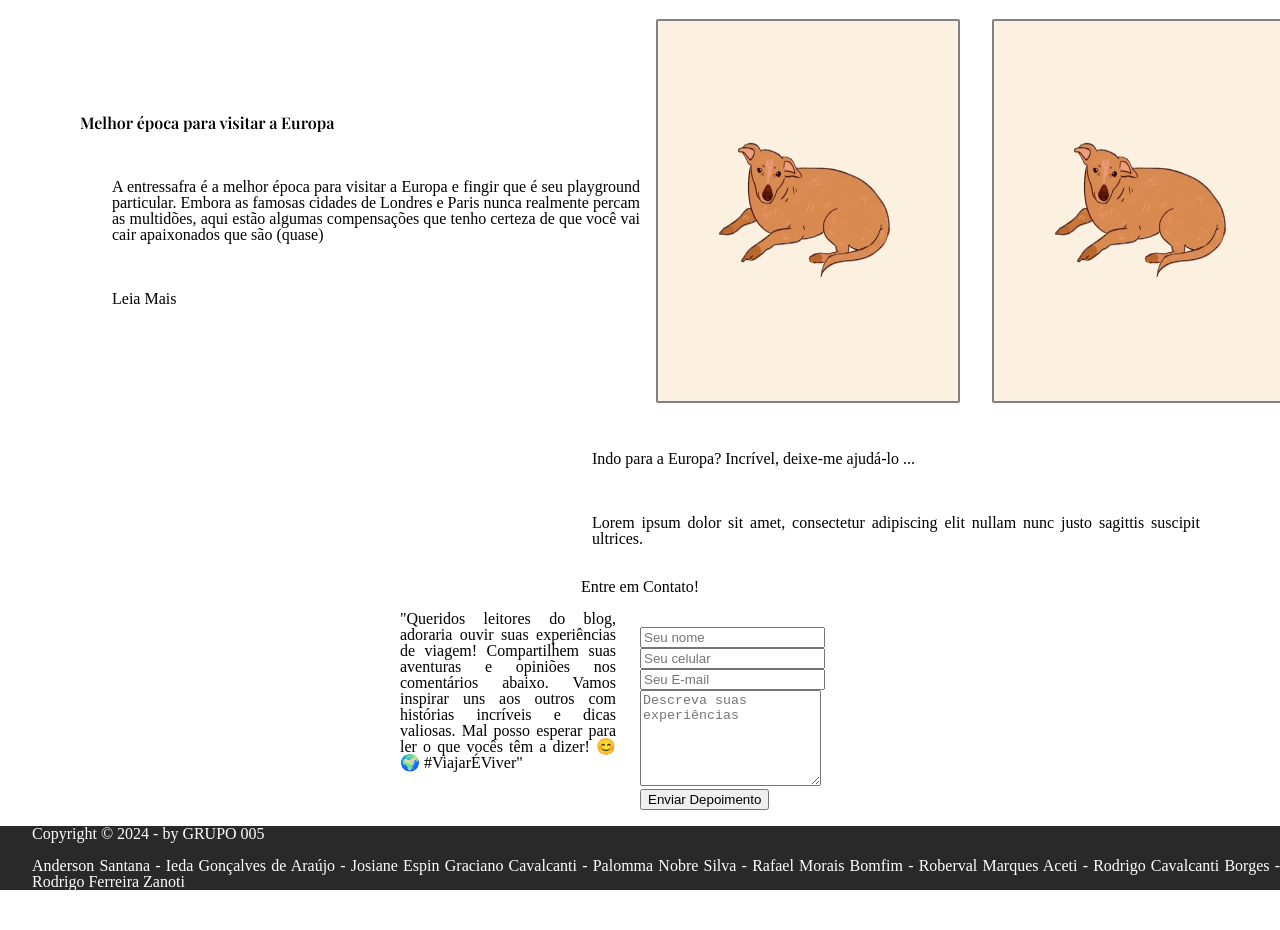
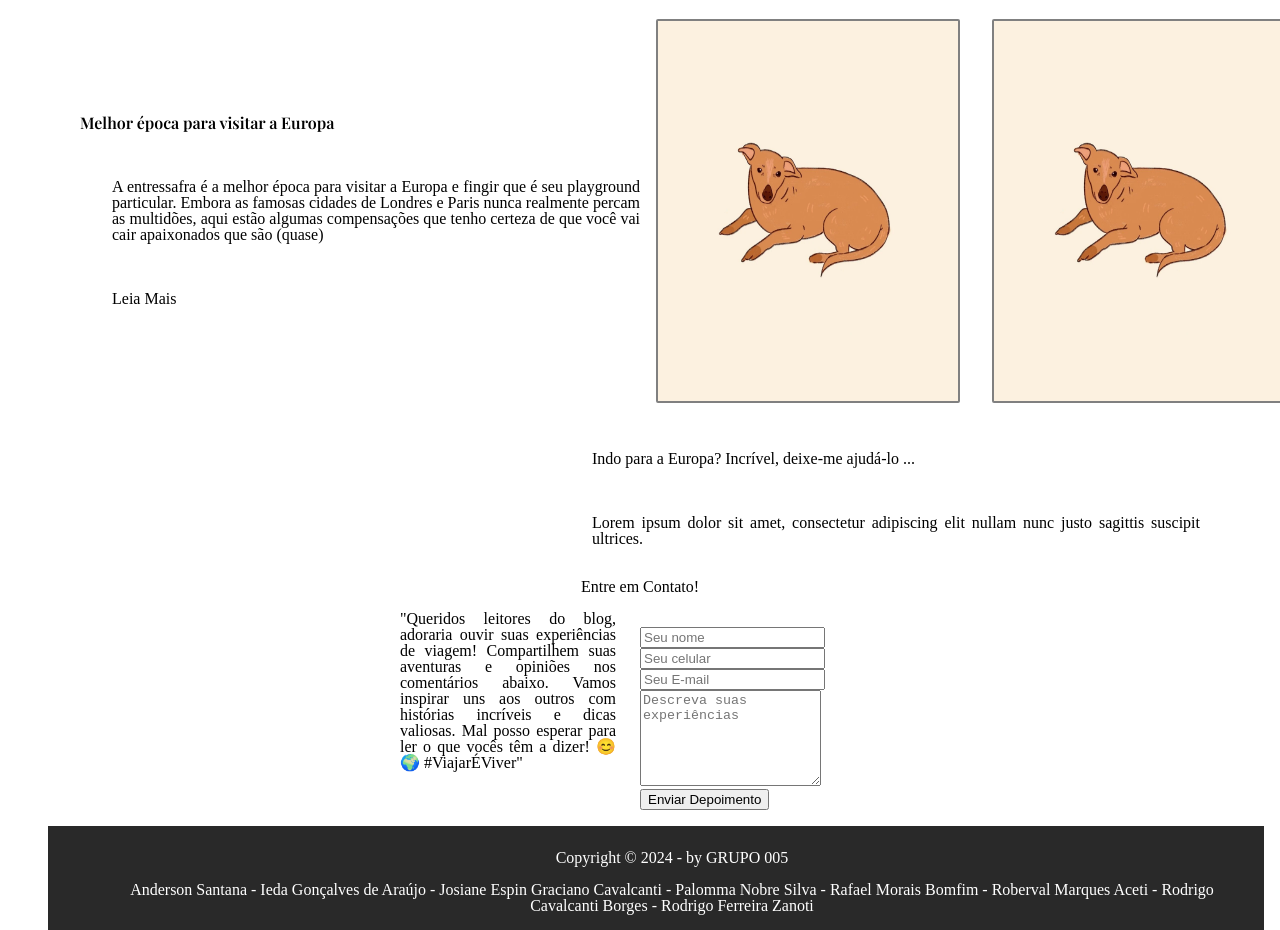
Before and after one commit to oRodrigoBorges/Projeto-Integrador-Univesp-II, a plain HTML site: page index.html in a window 1280 px wide. Shown: the part 2740-3670 px from the top of the page. Before the commit the page ends 3630 px from the top, so only its background shows below. Drawn offline with nearby package versions, Linux system fonts and the light colour scheme; a web font is replaced by a local one.

Commit message:
Update index.css
Ajustando margens do rodapé

```diff
--- a/static/css/index.css
+++ b/static/css/index.css
@@ -190,6 +190,9 @@ header h1 {
 .rodape {
     color: white;
     background-color: #292929;
+    margin: 1em 1em 0em 3em;
+    padding: .5em 1em 1em 1em;
+    text-align: center;
 }
 
 /* Configurações do scroll "Barra Lateral" */
```
